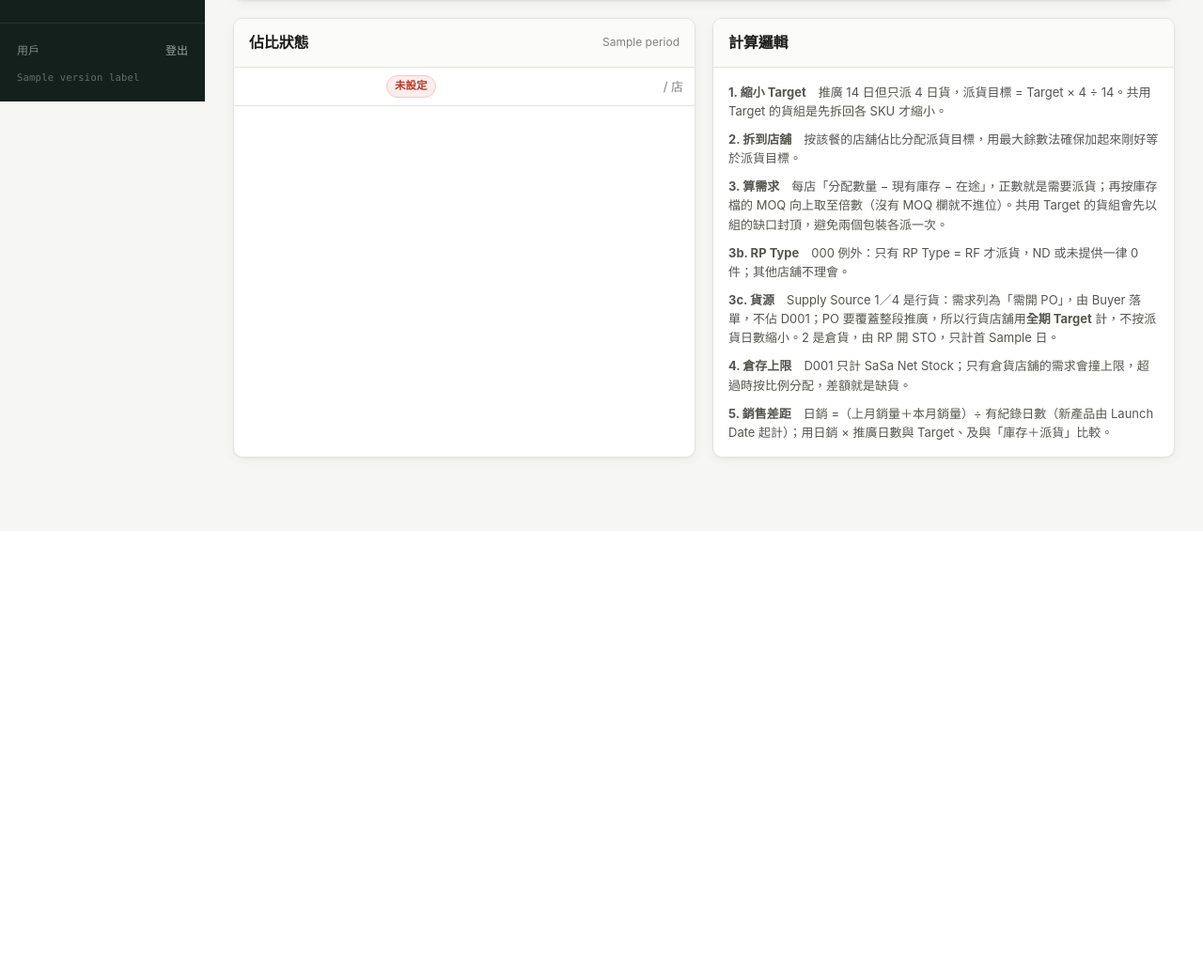
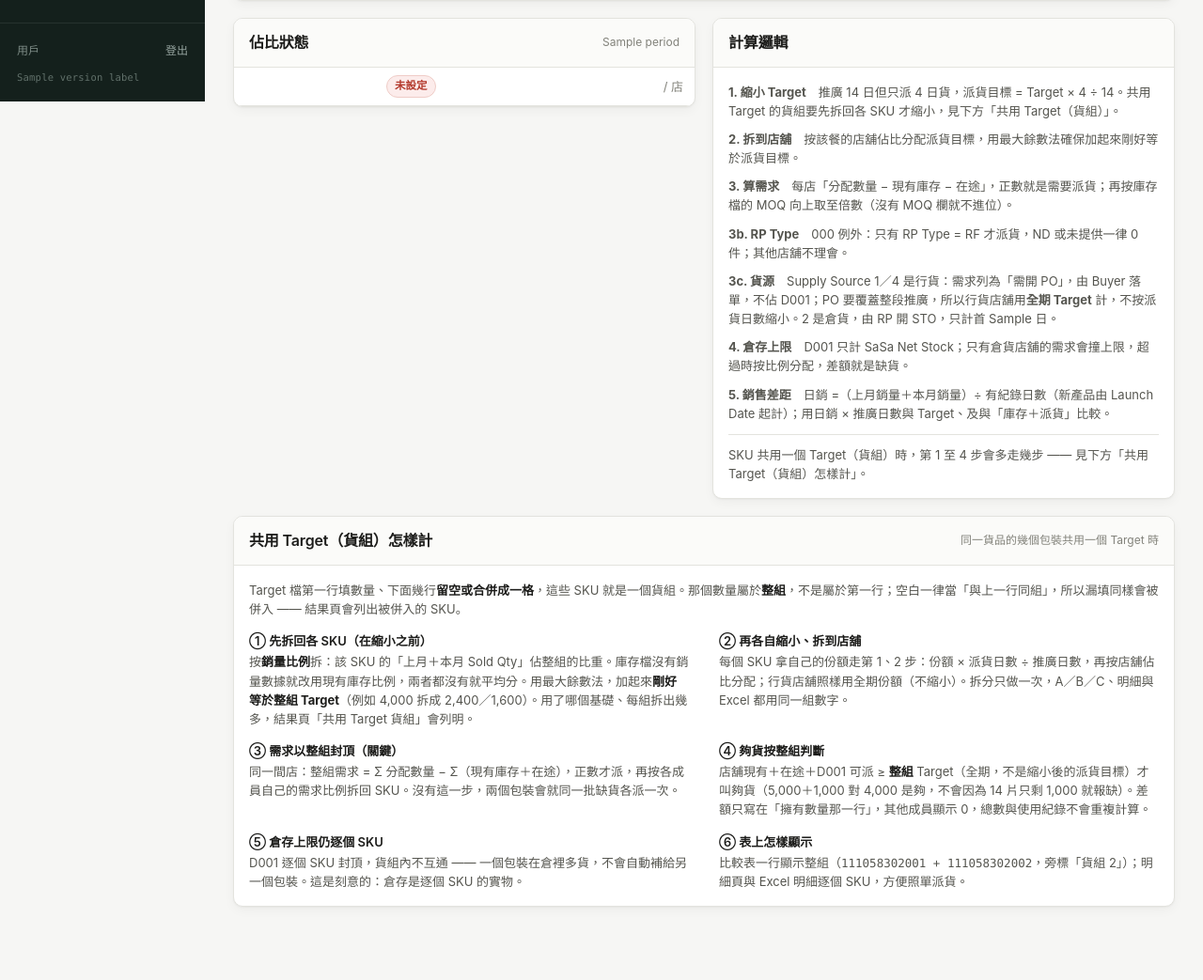
Before and after one commit to rickyyue315/promotionportal, a Python web app: template app/templates/upload.html in a window 1280 px wide. Shown: the part 692-1735 px from the top of the page at 94% size. Before the commit the page ends 1188 px from the top, so only its background shows below. Run offline with Jinja, Linux system fonts and the light colour scheme; the template is opened without the code that fills it: most values are stand-ins (such as "Sample title", 1, 10 or a date in 2020).

Commit message:
Spell out how a shared SKU target is split, capped and reported
The 計算邏輯 card only mentioned 貨組 in passing. It now points at a new
full-width section that walks the whole chain: split back to each SKU by
sales mix (stock, then even), scale and apportion per shop, cap the shop's
need at the group's gap, judge 夠貨 on the group's full target, and keep the
D001 cap per SKU. Also stops 佔比狀態 stretching to the taller card.

```diff
--- a/app/templates/upload.html
+++ b/app/templates/upload.html
@@ -124,7 +124,7 @@
   </section>
 </form>
 
-<div class="grid-2">
+<div class="grid-2" style="align-items:start">
   <section class="card">
     <header><h2>佔比狀態</h2><span class="hint">{{ period }}</span></header>
     <div class="body flush">
@@ -159,18 +159,60 @@
   <section class="card">
     <header><h2>計算邏輯</h2></header>
     <div class="body" style="font-size:13px;color:var(--text-2)">
-      <p style="margin:0 0 10px"><strong>1. 縮小 Target</strong>　推廣 14 日但只派 4 日貨，派貨目標 = Target × 4 ÷ 14。共用 Target 的貨組是先拆回各 SKU 才縮小。</p>
+      <p style="margin:0 0 10px"><strong>1. 縮小 Target</strong>　推廣 14 日但只派 4 日貨，派貨目標 = Target × 4 ÷ 14。共用 Target 的貨組要先拆回各 SKU 才縮小，見下方「共用 Target（貨組）」。</p>
       <p style="margin:0 0 10px"><strong>2. 拆到店舖</strong>　按該餐的店舖佔比分配派貨目標，用最大餘數法確保加起來剛好等於派貨目標。</p>
-      <p style="margin:0 0 10px"><strong>3. 算需求</strong>　每店「分配數量 − 現有庫存 − 在途」，正數就是需要派貨；再按庫存檔的 MOQ 向上取至倍數（沒有 MOQ 欄就不進位）。共用 Target 的貨組會先以組的缺口封頂，避免兩個包裝各派一次。</p>
+      <p style="margin:0 0 10px"><strong>3. 算需求</strong>　每店「分配數量 − 現有庫存 − 在途」，正數就是需要派貨；再按庫存檔的 MOQ 向上取至倍數（沒有 MOQ 欄就不進位）。</p>
       {% if rp_gate_shops %}
       <p style="margin:0 0 10px"><strong>3b. RP Type</strong>　{{ rp_gate_shops | join('、') }} 例外：只有 RP Type = RF 才派貨，ND 或未提供一律 0 件；其他店舖不理會。</p>
       {% endif %}
       <p style="margin:0 0 10px"><strong>3c. 貨源</strong>　Supply Source 1／4 是行貨：需求列為「需開 PO」，由 Buyer 落單，不佔 D001；PO 要覆蓋整段推廣，所以行貨店舖用<strong>全期 Target</strong> 計，不按派貨日數縮小。2 是倉貨，由 RP 開 STO，只計首 {{ dispatch_days }} 日。</p>
       <p style="margin:0 0 10px"><strong>4. 倉存上限</strong>　D001 只計 SaSa Net Stock；只有倉貨店舖的需求會撞上限，超過時按比例分配，差額就是缺貨。</p>
       <p style="margin:0"><strong>5. 銷售差距</strong>　日銷 =（上月銷量＋本月銷量）÷ 有紀錄日數（新產品由 Launch Date 起計）；用日銷 × 推廣日數與 Target、及與「庫存＋派貨」比較。</p>
+      <p style="margin:12px 0 0;padding-top:11px;border-top:1px solid var(--border)">
+        SKU 共用一個 Target（貨組）時，第 1 至 4 步會多走幾步 —— 見下方「共用 Target（貨組）怎樣計」。
+      </p>
     </div>
   </section>
 </div>
+
+<section class="card">
+  <header>
+    <h2>共用 Target（貨組）怎樣計</h2>
+    <span class="hint">同一貨品的幾個包裝共用一個 Target 時</span>
+  </header>
+  <div class="body" style="font-size:13px;color:var(--text-2)">
+    <p style="margin:0 0 14px">
+      Target 檔第一行填數量、下面幾行<strong style="color:var(--text)">留空或合併成一格</strong>，這些 SKU 就是一個貨組。那個數量屬於<strong style="color:var(--text)">整組</strong>，不是屬於第一行；空白一律當「與上一行同組」，所以漏填同樣會被併入 —— 結果頁會列出被併入的 SKU。
+    </p>
+
+    <div style="display:grid;grid-template-columns:repeat(auto-fit,minmax(430px,1fr));gap:14px 32px">
+      <div>
+        <div style="font-weight:600;color:var(--text);margin-bottom:2px">① 先拆回各 SKU（在縮小之前）</div>
+        按<strong style="color:var(--text)">銷量比例</strong>拆：該 SKU 的「上月＋本月 Sold Qty」佔整組的比重。庫存檔沒有銷量數據就改用現有庫存比例，兩者都沒有就平均分。用最大餘數法，加起來<strong style="color:var(--text)">剛好等於整組 Target</strong>（例如 4,000 拆成 2,400／1,600）。用了哪個基礎、每組拆出幾多，結果頁「共用 Target 貨組」會列明。
+      </div>
+      <div>
+        <div style="font-weight:600;color:var(--text);margin-bottom:2px">② 再各自縮小、拆到店舖</div>
+        每個 SKU 拿自己的份額走第 1、2 步：份額 × 派貨日數 ÷ 推廣日數，再按店舖佔比分配；行貨店舖照樣用全期份額（不縮小）。拆分只做一次，A／B／C、明細與 Excel 都用同一組數字。
+      </div>
+      <div>
+        <div style="font-weight:600;color:var(--text);margin-bottom:2px">③ 需求以整組封頂（關鍵）</div>
+        同一間店：整組需求 = Σ 分配數量 − Σ（現有庫存＋在途），正數才派，再按各成員自己的需求比例拆回 SKU。沒有這一步，兩個包裝會就同一批缺貨各派一次。
+      </div>
+      <div>
+        <div style="font-weight:600;color:var(--text);margin-bottom:2px">④ 夠貨按整組判斷</div>
+        店舖現有＋在途＋D001 可派 ≥ <strong style="color:var(--text)">整組</strong> Target（全期，不是縮小後的派貨目標）才叫夠貨（5,000＋1,000 對 4,000 是夠，不會因為 14 片只剩 1,000 就報缺）。差額只寫在「擁有數量那一行」，其他成員顯示 0，總數與使用紀錄不會重複計算。
+      </div>
+      <div>
+        <div style="font-weight:600;color:var(--text);margin-bottom:2px">⑤ 倉存上限仍逐個 SKU</div>
+        D001 逐個 SKU 封頂，貨組內不互通 —— 一個包裝在倉裡多貨，不會自動補給另一個包裝。這是刻意的：倉存是逐個 SKU 的實物。
+      </div>
+      <div>
+        <div style="font-weight:600;color:var(--text);margin-bottom:2px">⑥ 表上怎樣顯示</div>
+        比較表一行顯示整組（<span class="mono">111058302001 + 111058302002</span>，旁標「貨組 2」）；明細頁與 Excel 明細逐個 SKU，方便照單派貨。
+      </div>
+    </div>
+  </div>
+</section>
 
 <script>
 const startEl = document.getElementById('promoStart');
--- a/app/version.py
+++ b/app/version.py
@@ -13,7 +13,7 @@ from datetime import datetime
 from pathlib import Path
 from zoneinfo import ZoneInfo, ZoneInfoNotFoundError
 
-APP_VERSION = "1.15.0"
+APP_VERSION = "1.15.1"
 
 # Bump this whenever APP_VERSION changes; the README keeps the full history.
 RELEASED_AT = "2026-11-17"
--- a/tools/screens.py
+++ b/tools/screens.py
@@ -306,7 +306,7 @@ def main() -> None:
         print("rendering:")
         shoot(c, "/", "01_dashboard", 1250)
         shoot(c, "/admin/shares?period=2026-11&scenario=B", "02_shares", 1250)
-        shoot(c, "/run/new?period=2026-11", "03_upload", 1280)
+        shoot(c, "/run/new?period=2026-11", "03_upload", 1700)
         shoot(c, f"/run/{run_id}", "04_result", 1500)
         shoot(c, f"/run/{run_id}/detail?scenario=A", "05_detail_shops", 1300)
         shoot(c, f"/run/{run_id}/detail?scenario=A&sku=111888009033", "06_detail_sku", 1300)
```
Also changed, not shown: README.md.
